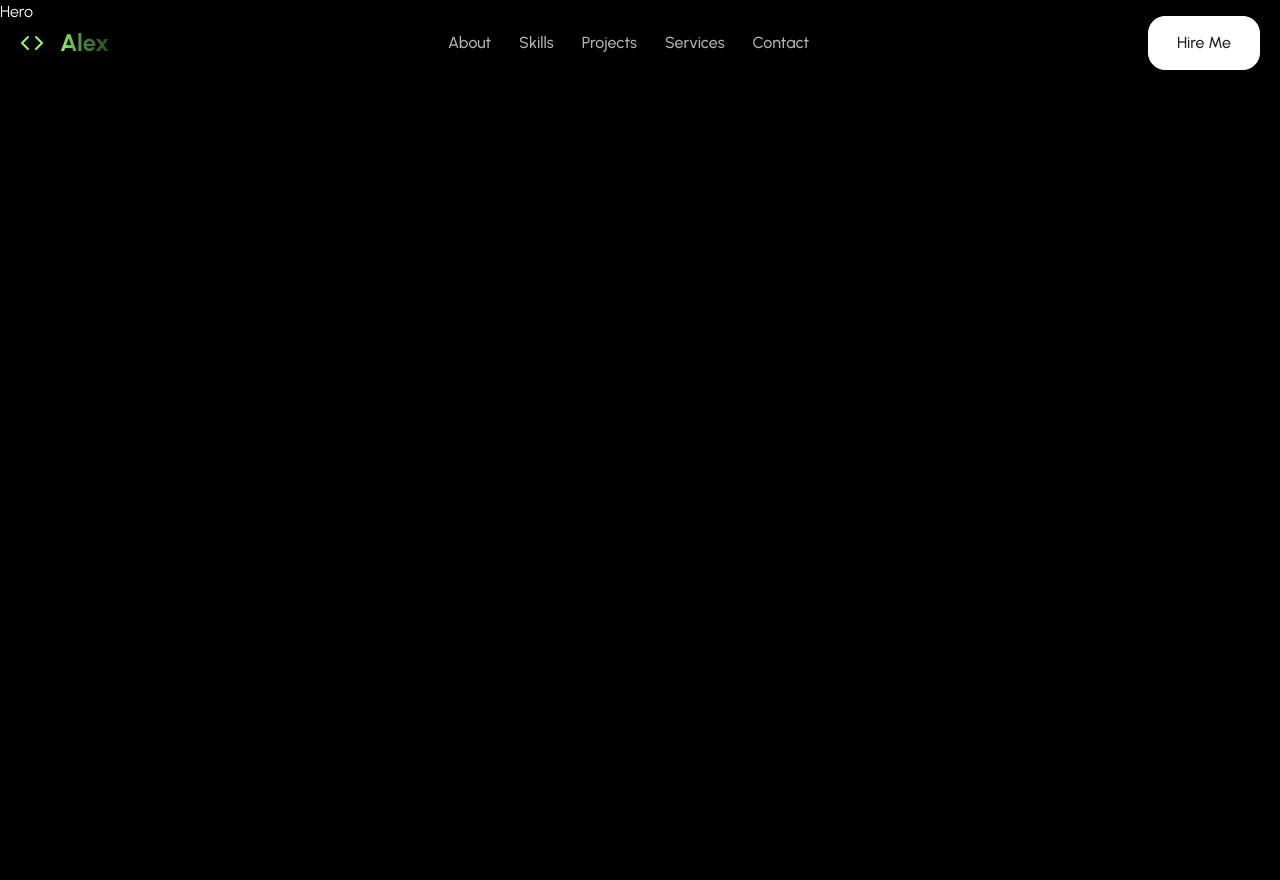
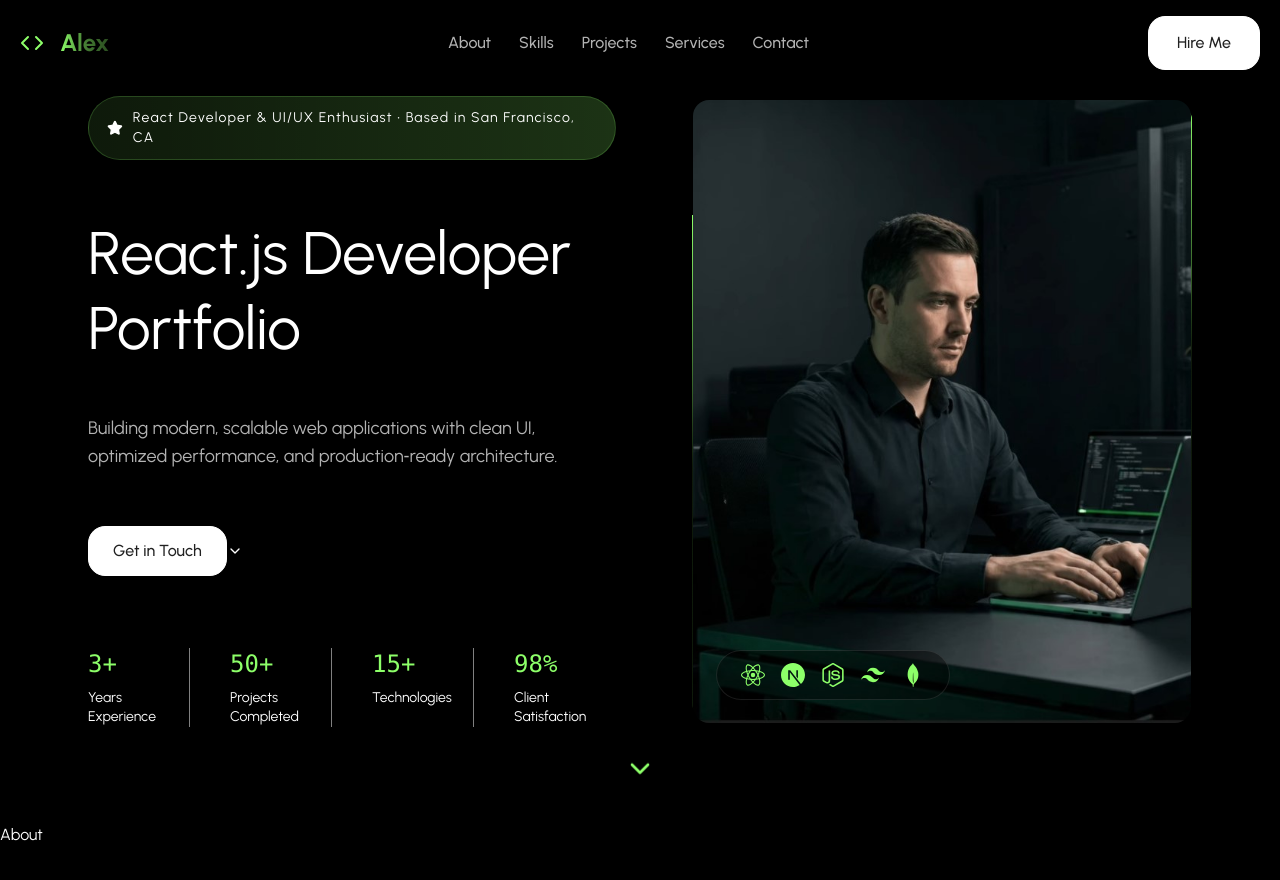
Before and after one commit to alexbalak21/Portfolio, a React app: page / in a window 1280 px wide. Shown: the top 880 px of the page. Before the commit the page ends 800 px from the top, so only its background shows below. Built offline with nearby package versions, Linux system fonts and the light colour scheme; the HTML template or start-up script is replaced by a standard one.

Commit message:
Hero done

```diff
--- a/package.json
+++ b/package.json
@@ -14,6 +14,7 @@
     "lucide-react": "^0.575.0",
     "react": "^19.2.0",
     "react-dom": "^19.2.0",
+    "react-icons": "^5.5.0",
     "tailwindcss": "^4.2.1"
   },
   "devDependencies": {
--- a/src/App.tsx
+++ b/src/App.tsx
@@ -1,13 +1,15 @@
 import Navbar from "@components/layout/Navbar"
+import About from "@components/sections/About"
 import Hero from "@components/sections/Hero"
 
 export default function App() {
   return (
-    <div className="min-h-screen bg-black">
+    <div className="min-h-screen bg-black pb-[100vh]">
       <Navbar />
 
       <main>
         <Hero />
+        <About />
       </main>
     </div>
   )
--- /dev/null
+++ b/src/components/animations/FadeIn.tsx
@@ -0,0 +1,54 @@
+import { useEffect, useRef, useState } from "react";
+import { type ReactNode } from "react";
+
+interface FadeInProps {
+  children: ReactNode;
+  delay?: number;
+  duration?: number;
+  threshold?: number;
+}
+
+const FadeIn = ({ children, delay = 0, duration = 500, threshold = 0.1 }: FadeInProps) => {
+  const [isVisible, setIsVisible] = useState(false);
+  const elementRef = useRef<HTMLDivElement | null>(null);
+
+  useEffect(() => {
+    const observer = new IntersectionObserver(
+      ([entry]) => {
+        if (entry.isIntersecting && !isVisible) {
+          setIsVisible(true);
+        }
+      },
+      {
+        threshold,
+        rootMargin: "0px 0px -50px 0px",
+      }
+    );
+
+    if (elementRef.current) {
+      observer.observe(elementRef.current);
+    }
+
+    return () => {
+      if (elementRef.current) {
+        observer.unobserve(elementRef.current);
+      }
+    };
+  }, [threshold, isVisible]);
+
+  return (
+    <div
+      ref={elementRef}
+      className={isVisible ? "animate-fadeIn" : "opacity-0"}
+      style={{
+        animationDelay: isVisible ? `${delay}ms` : "0ms",
+        animationDuration: `${duration}ms`,
+        animationFillMode: "both",
+      }}
+    >
+      {children}
+    </div>
+  );
+};
+
+export default FadeIn;
--- a/src/components/animations/FadeIt.tsx
+++ /dev/null
@@ -1,7 +0,0 @@
-const FadeIt = () => {
-  return (
-    <div>FadeIt</div>
-  )
-}
-
-export default FadeIt
--- a/src/components/animations/ScrollReveal.tsx
+++ b/src/components/animations/ScrollReveal.tsx
@@ -1,5 +1,45 @@
-export default function ScrollReveal() {
+import { type ReactNode } from "react";
+import { useScrollReveal } from "../../hooks/useScrollReveal";
+
+const animationClasses = {
+  fadeUp: "opacity-0 translate-y-8",
+  fadeIn: "opacity-0",
+  slideLeft: "opacity-0 -translate-x-12",
+  slideRight: "opacity-0 translate-x-12",
+  scaleIn: "opacity-0 scale-90",
+};
+
+const visibleClasses = "opacity-100 translate-y-0 translate-x-0 scale-100";
+
+interface ScrollRevealProps {
+  children: ReactNode;
+  animation?: keyof typeof animationClasses;
+  delay?: number;
+  duration?: number;
+}
+
+const ScrollReveal = ({
+  children,
+  animation = "fadeUp",
+  delay = 0,
+  duration = 700,
+}: ScrollRevealProps) => {
+  const { ref, isVisible } = useScrollReveal({ threshold: 0.1 });
+
   return (
-    <div>ScrollReveal</div>
-  )
-}
+    <div
+      ref={ref}
+      className={`transition-all ease-out ${
+        isVisible ? visibleClasses : animationClasses[animation]
+      }`}
+      style={{
+        transitionDuration: `${duration}ms`,
+        transitionDelay: `${delay}ms`,
+      }}
+    >
+      {children}
+    </div>
+  );
+};
+
+export default ScrollReveal;
--- a/src/components/layout/Navbar.tsx
+++ b/src/components/layout/Navbar.tsx
@@ -27,14 +27,14 @@
 
   return (
     <nav
-      className={`fixed top-0 left-0 right-0 z-[1000] w-full py-4 transition-all duration-300 ${
+      className={`fixed top-0 left-0 right-0 z-1000 w-full py-4 transition-all duration-300 ${
         isScrolled
           ? 'bg-black/30 backdrop-blur-lg'
           : 'bg-transparent'
       }`}
       style={{ transform: 'translate3d(0, 0, 0)' }}
     >
-      <div className="max-w-[1320px] mx-auto px-5">
+      <div className="max-w-330 mx-auto px-5">
         <div className="flex items-center justify-between">
 
           {/* Logo */}
@@ -119,7 +119,8 @@
 
           <button
             onClick={() => handleNavClick('contact')}
-            className="w-full px-4 py-3 bg-white text-[#212121] font-medium rounded-lg hover:bg-white/90 transition-all duration-300"
+            className="w-full px-7 py-3.5 bg-white text-[#212121] font-medium text-base rounded-[17px] border border-white hover:bg-white/90 transition-all duration-300 mt-2"
+
           >
             Hire Me
           </button>
--- /dev/null
+++ b/src/components/sections/About.tsx
@@ -0,0 +1,5 @@
+export default function About() {
+  return (
+    <div>About</div>
+  )
+}
--- a/src/components/sections/Hero.tsx
+++ b/src/components/sections/Hero.tsx
@@ -1,5 +1,132 @@
-export default function Hero() {
+import { useState } from "react";
+import { PERSONAL_INFO, STATS } from "@utils/constants";
+import { scrollToSection } from "@hooks/useScrollSpy";
+import FadeIn from "@components/animations/FadeIn";
+import RadialGradientBackground from "../backgrounds/RadialGradientBackground";
+import { ChevronDown, Star } from "lucide-react";
+import {
+  SiReact,
+  SiNextdotjs,
+  SiTailwindcss,
+  SiNodedotjs,
+  SiMongodb,
+} from "react-icons/si";
+
+
+
+const Hero = () => {
   return (
-    <div>Hero</div>
-  )
-}
+    <section className="relative w-full overflow-hidden">
+      {/* <RadialGradientBackground variant="hero" /> */}
+
+      {/* Content Container */}
+      <div className="relative z-10 mx-auto max-w-6xl px-6 py-24">
+        <div className="grid grid-cols-1 md:grid-cols-2 gap-12 items-center">
+
+          {/* Left Column */}
+          <div className="flex flex-col gap-6">
+
+            <FadeIn delay={0}>
+              <div className="inline-flex items-center gap-2.5 px-[18px] py-[11px] mb-8 bg-linear-to-r from-primary/10 via-primary/15 to-primary/20 border border-primary/20 rounded-full">
+                <Star className="w-4 h-4 text-white fill-white" />
+                <span className="text-xs md:text-sm text-white tracking-[1.2px]">
+                  {PERSONAL_INFO.title} • Based in {PERSONAL_INFO.location}
+                </span>
+              </div>
+            </FadeIn>
+
+            <FadeIn delay={100}>
+              <h1 className="text-4xl md:text-5xl lg:text-6xl font-normal Itext-white mb-6 leading-tight">
+                React.js Developer Portfolio
+              </h1>
+            </FadeIn>
+
+            <FadeIn delay={200}>
+              <p className="text-lg text-white/70 max-w-[550px] mb-8">
+                Building modern, scalable web applications with clean UI,
+                optimized performance, and production‑ready architecture.
+              </p>
+            </FadeIn>
+
+            <FadeIn delay={300}>
+              <button
+                onClick={() => scrollToSection("contact")}
+                className="inline-flex items-center gap-0 mb-12 group"
+              >
+                <div className="relative z-10 bg-white text-[#212121] rounded-[17px] px-6 py-3 text-base font-medium border border-white hover:bg-white/90 transition-all duration-300 group-hover:translate-y-[-2px]">
+                  Get in Touch
+                </div>
+                <ChevronDown className="w-4 h-4" />
+              </button>
+            </FadeIn>
+
+            <FadeIn delay={400}>
+              <div className="grid grid-cols-2 md:grid-cols-4 gap-10 max-w-full">
+                {STATS.map((stat, index) => (
+                  <div key={index} className="text-left border-r border-white/50 pr-10 last:border-r-0">
+                    <div className="text-2xl font-normal text-primary mb-2 font-mono">{stat.value}</div>
+                    <p className="text-sm text-white leading-snug">
+                      {stat.label}
+                    </p>
+                  </div>
+                ))}
+              </div>
+            </FadeIn>
+          </div>
+
+          {/* Right Column - Developer Image */}
+          <FadeIn delay={200}>
+            <div className="relative">
+              <div className="relative overflow-hidden rounded-2xl aspect-4/5 max-w-125 ml-auto group">
+                <div className="absolute inset-0 rounded-2xl overflow-hidden">
+                  <div className="absolute inset-1 bg-linear-to-r from-primary/10 via-primary/10 to-primary animate-spin-slow rounded-2xl"></div>
+                </div>
+                {/* Image Container */}
+                <div className="relative rounded-2xl overflow-hidden m-[1px] h-[calc(100%-2px)]">
+                  <img
+                    src="/images/portrait.jpg" alt="Developer at work" className="w-full h-full object-cover" />
+                </div>
+
+
+                {/* Technology Logos */}
+                <div className="absolute bottom-6 left-6 z20 ">
+                  <FadeIn delay={500}>
+                    <div className="flex items-center gap-4 bg-black/40 backdrop-blur-sm border border-white/10 rounded-full px-6 py-3">
+                      <div className="w-6 h-6 flex items-center justify-center hover:scale-110 transition-transform duration-300">
+                        <SiReact className="w-full h-full text-primary" />
+                      </div>
+
+                      <div className="w-6 h-6 flex items-center justify-center hover:scale-110 transition-transform duration-300">
+                        <SiNextdotjs className="w-full h-full text-primary" />
+                      </div>
+
+                      <div className="w-6 h-6 flex items-center justify-center hover:scale-110 transition-transform duration-300">
+                        <SiNodedotjs className="w-full h-full text-primary" />
+                      </div>
+
+                      <div className="w-6 h-6 flex items-center justify-center hover:scale-110 transition-transform duration-300">
+                        <SiTailwindcss className="w-full h-full text-primary" />
+                      </div>
+
+                      <div className="w-6 h-6 flex items-center justify-center hover:scale-110 transition-transform duration-300">
+                        <SiMongodb className="w-full h-full text-primary" />
+                      </div>
+
+                      </div>
+                  </FadeIn>
+                </div>
+              </div>
+            </div>
+          </FadeIn>
+        </div>
+      </div>
+      {/* Scroll Indicator */}
+      <button onClick={()=> scrollToSection('about')}
+        className="absolute bottom-8 left-1/2 -translate-x-1/2 animate-bounce">
+        <ChevronDown className="w-8 h-8 text-primary" />
+      </button>
+    </section>
+  );
+};
+
+export default Hero;
--- a/src/hooks/useScrollReveal.ts
+++ b/src/hooks/useScrollReveal.ts
@@ -1,20 +1,17 @@
-import { useEffect, useState, useRef } from 'react';
+import { useEffect, useState, useRef } from "react";
 
 interface ScrollRevealOptions {
   threshold?: number;
   rootMargin?: string;
 }
 
-export const useScrollReveal = (
-  options: ScrollRevealOptions = {}
-) => {
-  const {
-    threshold = 0.1,
-    rootMargin = '0px',
-  } = options;
+export const useScrollReveal = (options: ScrollRevealOptions = {}) => {
+  const { threshold = 0.1, rootMargin = "0px" } = options;
 
-  const [isVisible, setIsVisible] = useState<boolean>(false);
-  const ref = useRef<HTMLElement | null>(null);
+  const [isVisible, setIsVisible] = useState(false);
+
+  // FIX: force the ref to be a div ref
+  const ref = useRef<HTMLDivElement | null>(null);
 
   useEffect(() => {
     const element = ref.current;
@@ -27,10 +24,7 @@
           observer.unobserve(element);
         }
       },
-      {
-        threshold,
-        rootMargin,
-      }
+      { threshold, rootMargin }
     );
 
     observer.observe(element);
```
Also changed, not shown: 1 other file (tests, documents, lock files or other folders).
